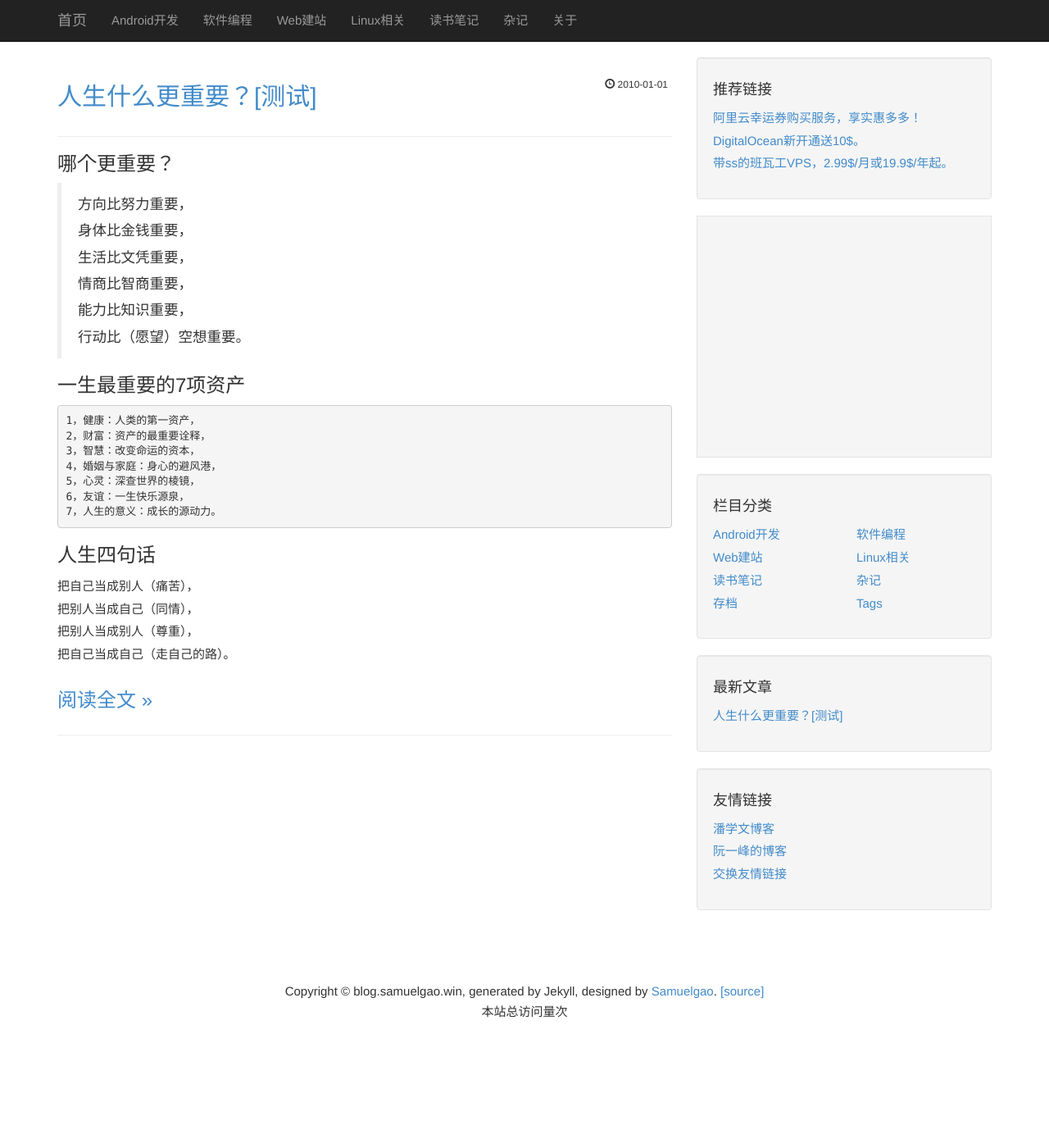
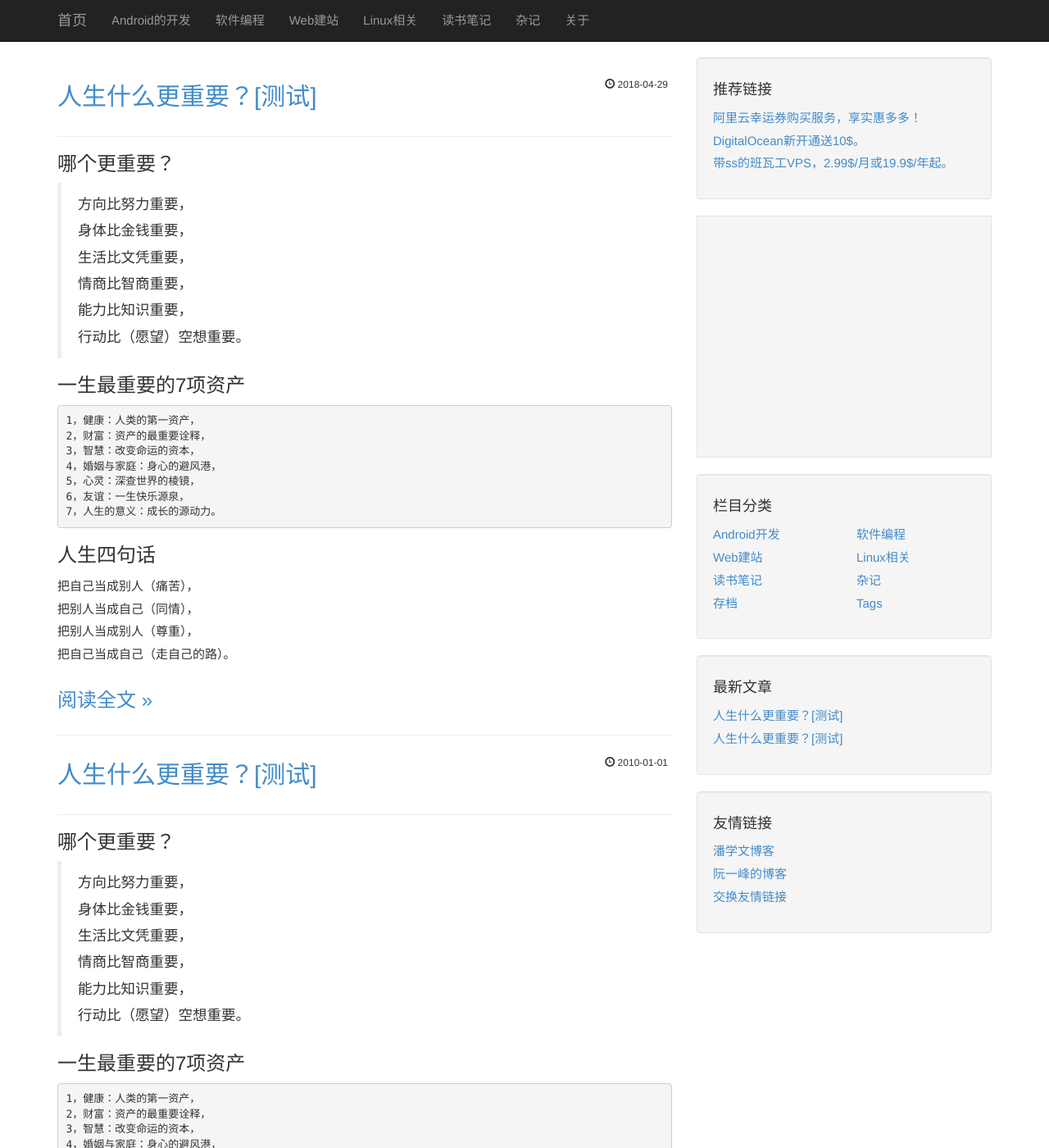
Before and after one commit to samuelgaocn/samuelgaocn.github.io, a Jekyll site: the page built from index.html, in a window 1280 px wide and 1400 px high. Shown: the whole window at 82% size. Built offline with Jekyll 4.4.1, drawn with Linux system fonts in a browser that asks for light colours; the list of posts is cut into pages by our own code; comment, search, counter and statistics services are not loaded.

Commit message:
First Post

````diff
--- a/_config.yml
+++ b/_config.yml
@@ -10,7 +10,7 @@ name: "SamuelGaoBlog"
 url: http://blog.samuelgao.win
 domain: blog.samuelgao.win
 all_categories: [
-["android", "Android开发","/posts/android.html"],
+["android", "Android的开发","/posts/android.html"],
 ["program", "软件编程","/posts/program.html"],
 ["web", "Web建站","/posts/web.html"],
 ["linux", "Linux相关","/posts/linux.html"],
--- a/_includes/comment.html
+++ b/_includes/comment.html
@@ -3,7 +3,7 @@
 <script src="https://imsun.github.io/gitment/dist/gitment.browser.js"></script>
 <script>
 var gitment = new Gitment({
-  id: 'commitid', // 可选。默认为 location.href
+  id: 'commitid', //默认为 location.href
   owner: 'samuelgaocn',
   repo: 'samuelgaocn.github.io',
   oauth: {
--- /dev/null
+++ b/_posts/2018-04-29-GetStartRecord.markdown
@@ -0,0 +1,33 @@
+---
+layout: post
+category: "read"
+title:  "人生什么更重要？[测试]"
+tags: [阅读,人生]
+---
+### 哪个更重要？
+
+>方向比努力重要，
+>身体比金钱重要，
+>生活比文凭重要，
+>情商比智商重要，
+>能力比知识重要，
+>行动比（愿望）空想重要。
+
+
+### 一生最重要的7项资产
+```
+1，健康：人类的第一资产，
+2，财富：资产的最重要诠释，
+3，智慧：改变命运的资本，
+4，婚姻与家庭：身心的避风港，
+5，心灵：深查世界的棱镜，
+6，友谊：一生快乐源泉，
+7，人生的意义：成长的源动力。
+```
+
+### 人生四句话
+
+把自己当成别人（痛苦），
+把别人当成自己（同情），
+把别人当成别人（尊重），
+把自己当成自己（走自己的路）。
````
Also changed, not shown: README.md.
